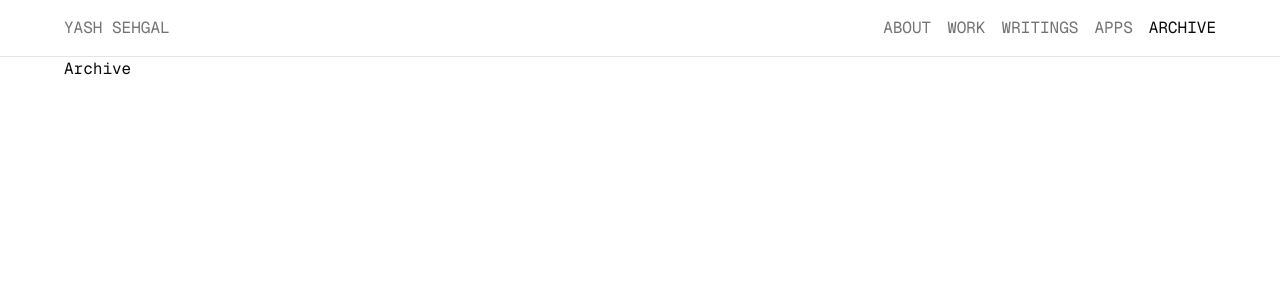
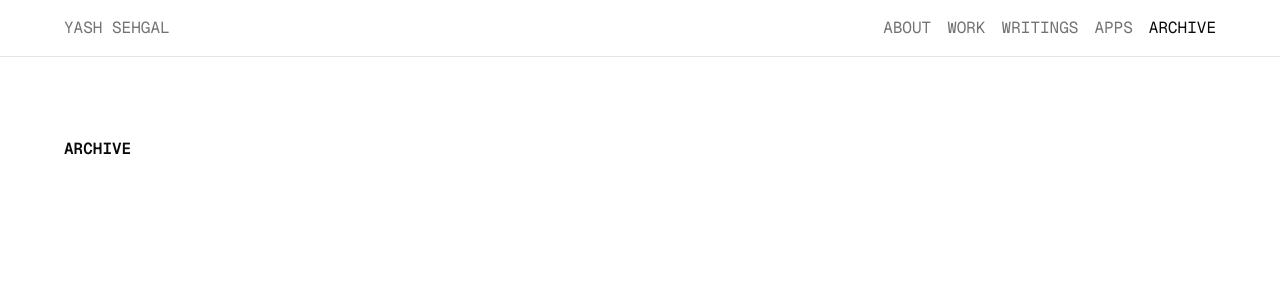
Before and after one commit to yashsehgal/personal-website, a Next.js app: page /archive in a window 1280 px wide. Shown: the top 300 px of the page. Built offline with nearby package versions, Linux system fonts and the light colour scheme.

Commit message:
Add header sections for About, Apps, Archive, and Writings pages; update respective page layouts to include new components for improved content presentation.

```diff
--- a/app/about/page.tsx
+++ b/app/about/page.tsx
@@ -1,3 +1,11 @@
+import { AboutHeaderSection } from "@/modules/about-page/about-header-section";
+
 export default function About() {
-  return <div>About</div>;
+  return (
+    <div>
+      <div className="mt-20 mb-18">
+        <AboutHeaderSection />
+      </div>
+    </div>
+  );
 }
--- a/app/apps/page.tsx
+++ b/app/apps/page.tsx
@@ -1,3 +1,11 @@
+import { AppsHeaderSection } from "@/modules/apps-page/apps-header-section";
+
 export default function Apps() {
-  return <div>Apps</div>;
+  return (
+    <div>
+      <div className="mt-20 mb-18">
+        <AppsHeaderSection />
+      </div>
+    </div>
+  );
 }
--- a/app/archive/page.tsx
+++ b/app/archive/page.tsx
@@ -1,3 +1,11 @@
+import { ArchiveHeaderSection } from "@/modules/archive-page/archive-header-section";
+
 export default function Archive() {
-  return <div>Archive</div>;
+  return (
+    <div>
+      <div className="mt-20 mb-18">
+        <ArchiveHeaderSection />
+      </div>
+    </div>
+  );
 }
--- a/app/writings/page.tsx
+++ b/app/writings/page.tsx
@@ -1,3 +1,11 @@
+import { WritingsHeaderSection } from "@/modules/writings-page/writings-header-section";
+
 export default function Writings() {
-  return <div>Writings</div>;
+  return (
+    <div>
+      <div className="mt-20 mb-18">
+        <WritingsHeaderSection />
+      </div>
+    </div>
+  );
 }
--- /dev/null
+++ b/modules/about-page/about-header-section.tsx
@@ -0,0 +1,7 @@
+export function AboutHeaderSection() {
+  return (
+    <header>
+      <h1 className="font-semibold uppercase">About</h1>
+    </header>
+  );
+}
--- /dev/null
+++ b/modules/apps-page/apps-header-section.tsx
@@ -0,0 +1,7 @@
+export function AppsHeaderSection() {
+  return (
+    <header>
+      <h1 className="font-semibold uppercase">Apps</h1>
+    </header>
+  );
+}
--- /dev/null
+++ b/modules/archive-page/archive-header-section.tsx
@@ -0,0 +1,7 @@
+export function ArchiveHeaderSection() {
+  return (
+    <header>
+      <h1 className="font-semibold uppercase">Archive</h1>
+    </header>
+  );
+}
--- /dev/null
+++ b/modules/writings-page/writings-header-section.tsx
@@ -0,0 +1,7 @@
+export function WritingsHeaderSection() {
+  return (
+    <header>
+      <h1 className="font-semibold uppercase">Writings</h1>
+    </header>
+  );
+}
```
